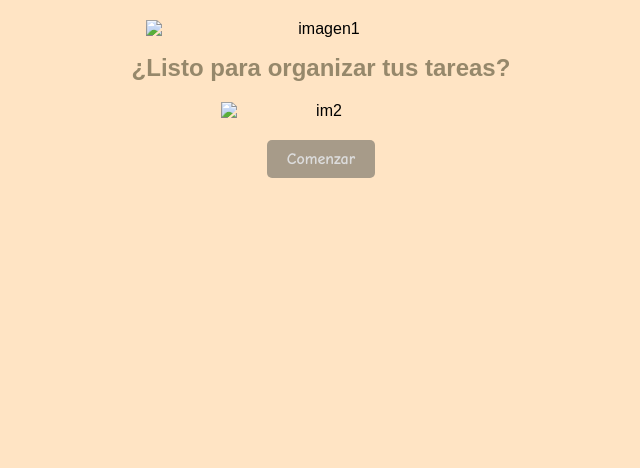
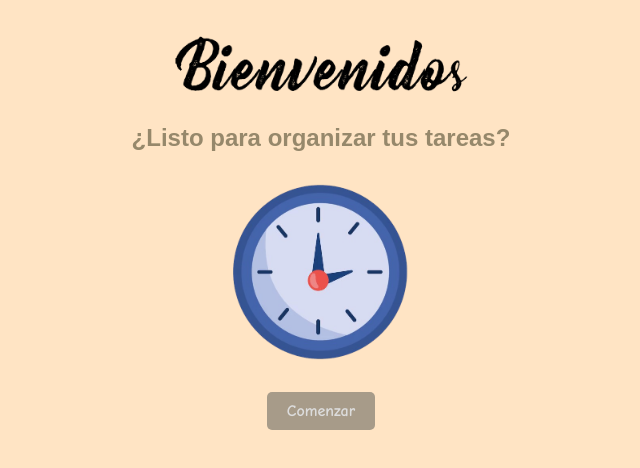
Before and after one commit to Francisco1326/Gestionador-de-tareas, a plain HTML site: page index.html in a window 1280 px wide. Shown: the whole page, without its empty margins (319-959 px from the left). Drawn offline with Linux system fonts and the light colour scheme.

Commit message:
Update index.html

```diff
--- a/index.html
+++ b/index.html
@@ -8,9 +8,9 @@
     <link rel="stylesheet" href="style.css">
 </head>
 <body>
-  <img src="imagenes/imagen1.png" class="imagen1" width="350px" alt="imagen1">
+  <img src="imagen1.png" class="imagen1" width="350px" alt="imagen1">
   <h1 class="titulo">¿Listo para organizar tus tareas?</h1>
-  <img src="imagenes/im2.png" class="im2" width="200 px" alt="im2">
+  <img src="im2.png" class="im2" width="200 px" alt="im2">
   <button class="boton-comenzar" onclick="cambiarContenido()"><strong>Comenzar</strong></button>
   <script src="script.js"> </script>
 </body>
```
